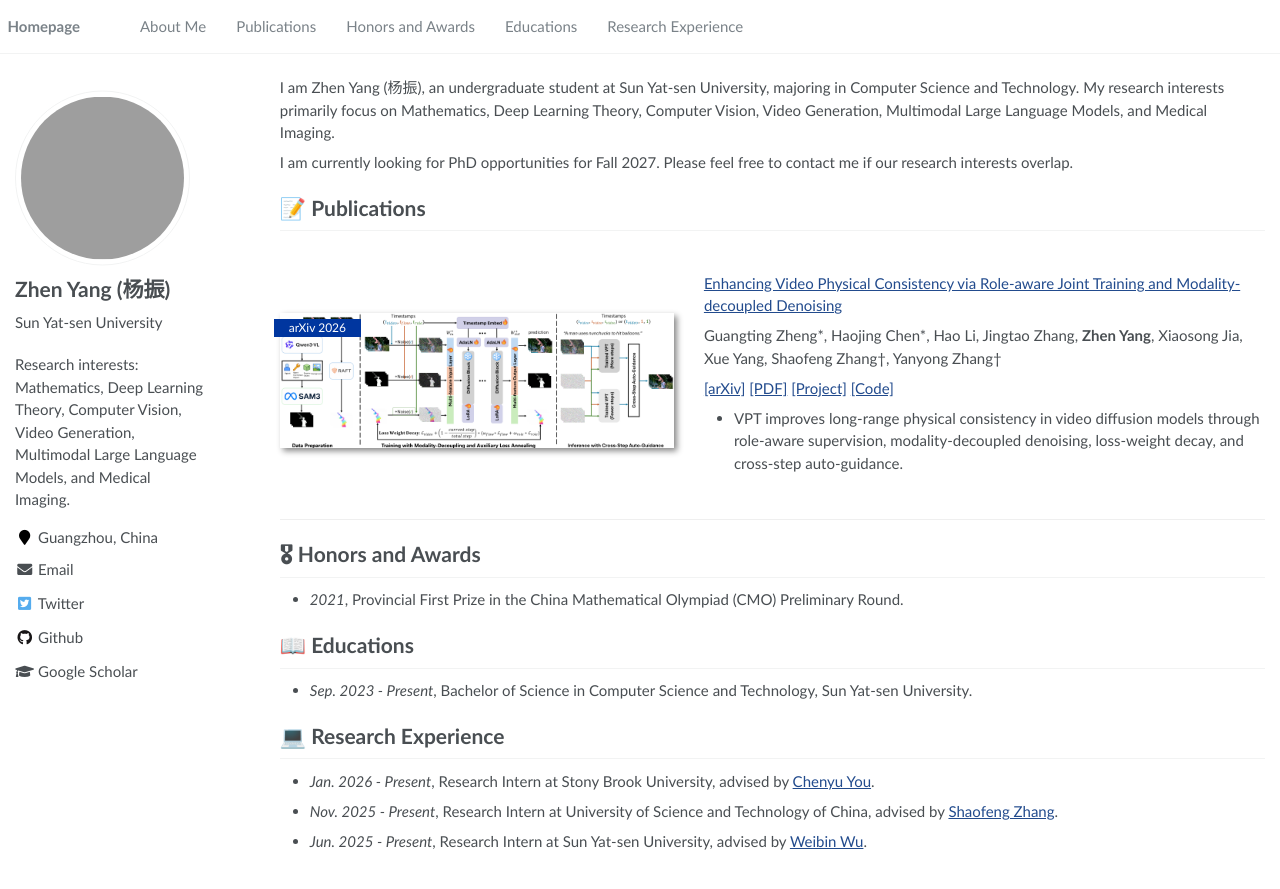
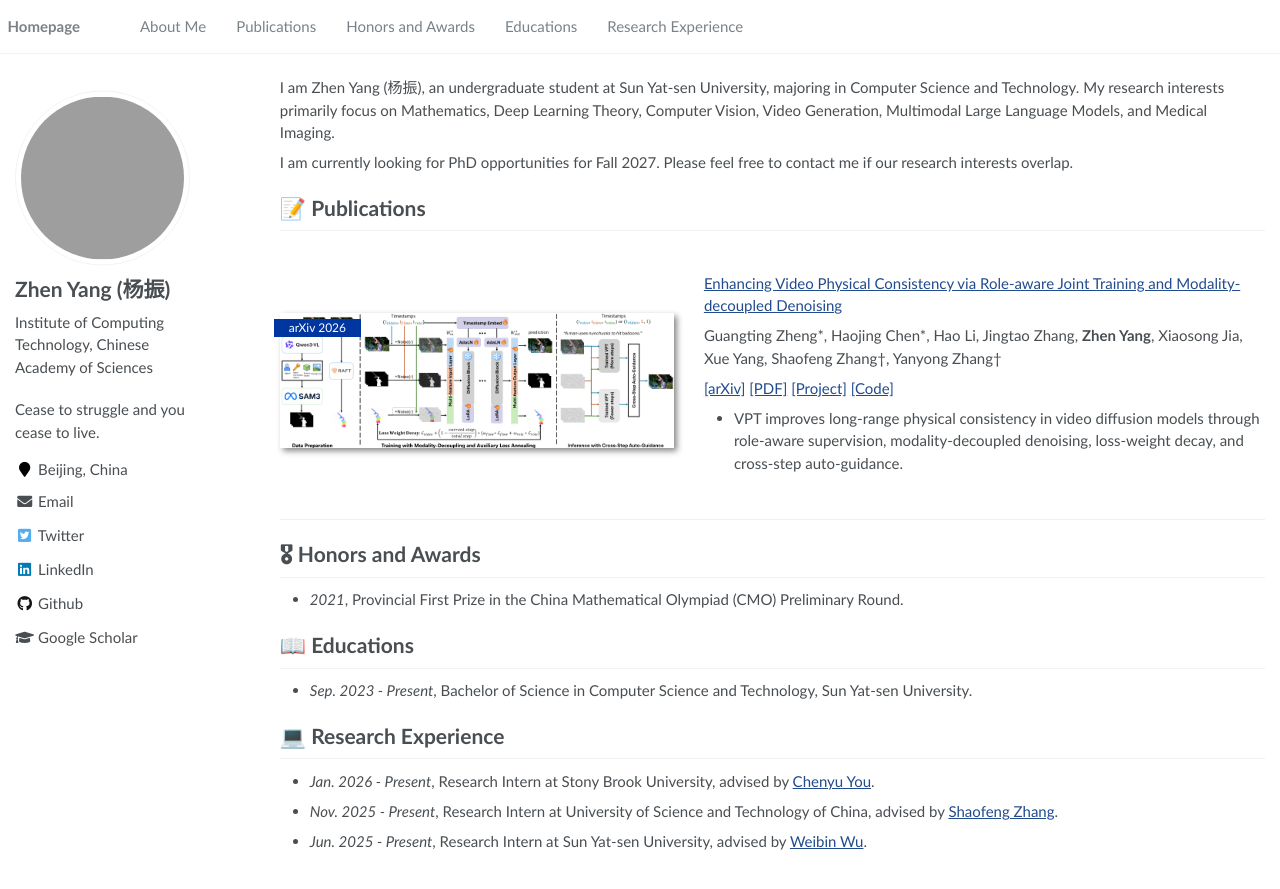
Before and after one commit to MichaelYeung2004/michaelyeung2004.github.io, a Jekyll site: the page built from _pages/about.md, in a window 1280 px wide. Shown: the top 889 px of the page. Built offline with Jekyll 4.4.1, drawn with Linux system fonts in a browser that asks for light colours; grey boxes are pictures that could not be loaded.

Commit message:
Update sidebar profile details

```diff
--- a/_config.yml
+++ b/_config.yml
@@ -1,5 +1,5 @@
 title                    : "Zhen Yang (杨振)"
-description              : "Research interests: Mathematics, Deep Learning Theory, Computer Vision, Video Generation, Multimodal Large Language Models, and Medical Imaging."
+description              : "Cease to struggle and you cease to live."
 repository               : "MichaelYeung2004/michaelyeung2004.github.io"
 google_scholar_stats_use_cdn : true
 
@@ -14,8 +14,8 @@ baidu_site_verification  :
 author:
   name             : "Zhen Yang (杨振)"
   avatar           : "assets/images/photos/yangzhen.png"
-  bio              : "Sun Yat-sen University"
-  location         : "Guangzhou, China"
+  bio              : "Institute of Computing Technology, Chinese Academy of Sciences"
+  location         : "Beijing, China"
   employer         :
   pubmed           :
   googlescholar    : "https://scholar.google.com/citations?user=tHhfOMoAAAAJ&hl=en"
@@ -34,7 +34,7 @@ author:
   instagram        :
   impactstory      :
   lastfm           :
-  linkedin         :
+  linkedin         : "zhen-yang-034192314"
   dblp             :
   orcid            :
   pinterest        :
```
